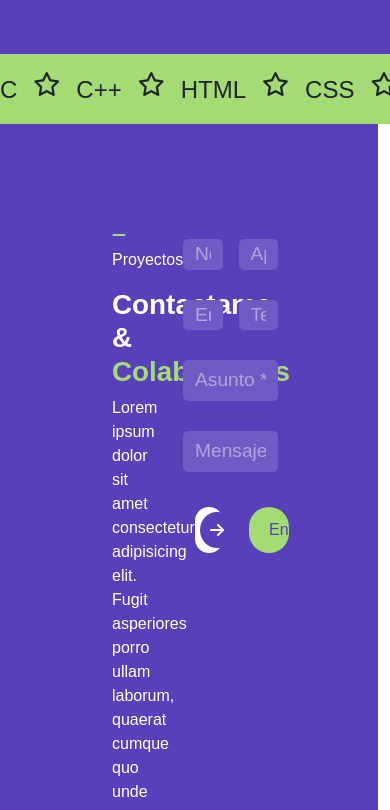
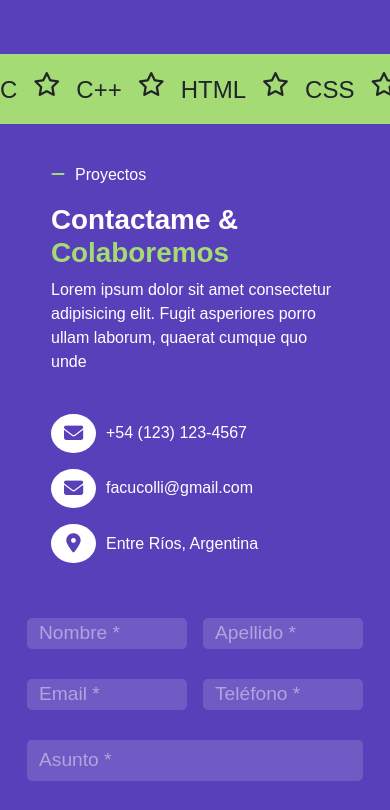
Before and after one commit to FacundoColli/Portfolio, a React (Vite) app: page / in a window 390 px wide. Shown: the part 4460-5270 px from the top of the page. Built offline with nearby package versions, Linux system fonts and the light colour scheme.

Commit message:
Responsive contacto

```diff
--- a/src/Component/Main/Contacto/Contacto.css
+++ b/src/Component/Main/Contacto/Contacto.css
@@ -1,7 +1,7 @@
 .contacto{
     background-color:  #5840ba;
     color: white;
-    padding: 100px;
+    padding: 10%;
     width: 100%;
 }
 
@@ -34,14 +34,6 @@
     margin-bottom: 40px;
 }
 
-.contacto .datos{
-    width: 50%;
-}
-
-.contacto form{
-    width: 50%;
-}
-
 .contacto form input{
     border: none;
     border-radius: 5px;
@@ -67,7 +59,7 @@ input:focus {
 
 .contacto .btnFlecha{
     margin-top: 20px;
-    width: 40%;
+    width: 15rem;
     display: flex;
     justify-content: space-between;
     background-color: white;
--- a/src/Component/Main/Contacto/Contacto.jsx
+++ b/src/Component/Main/Contacto/Contacto.jsx
@@ -3,7 +3,7 @@ import './Contacto.css'
 function Contacto(){
 
     return(
-        <div className='row contacto'>
+        <div className='d-flex flex-wrap justify-content-center contacto'>
             <article class="col datos">
                 <div className="container">
                     <p><i className="fa-solid fa-minus"></i>Proyectos</p>
```
